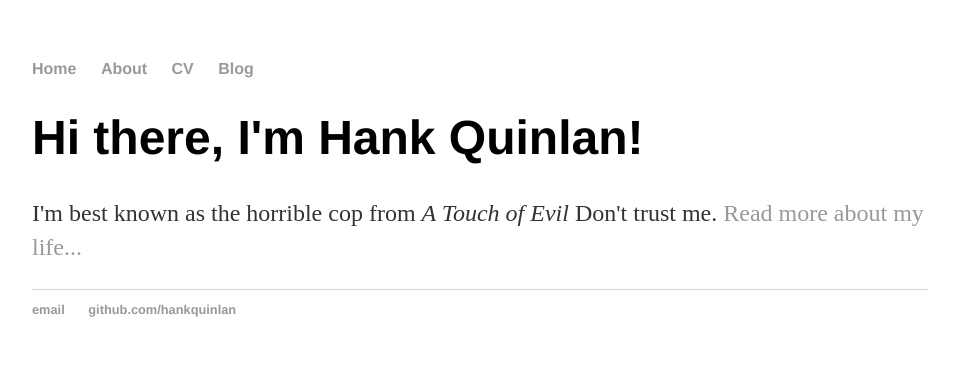
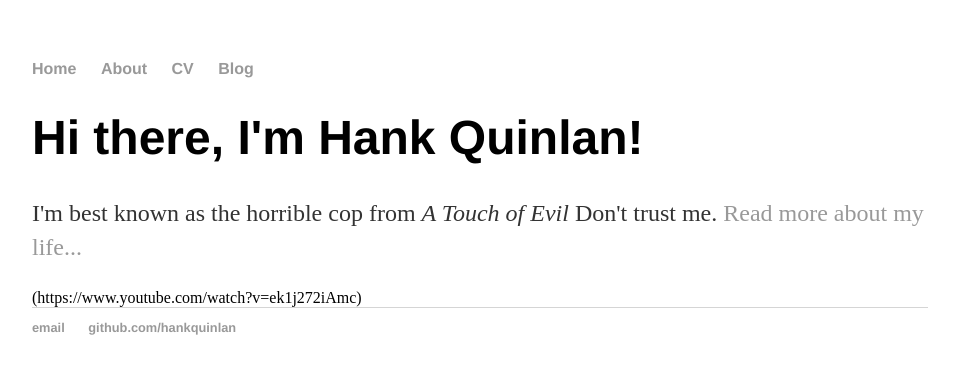
Before and after one commit to SeattleZ/seattlez.github.io, a Jekyll site: the page built from index.html, in a window 1280 px wide. Shown: the top 374 px of the page, without its empty margins (160-1115 px from the left). Built offline with Jekyll 4.4.1, drawn with Linux system fonts in a browser that asks for light colours; part of the change alters nothing that is shown.

```diff
--- a/index.html
+++ b/index.html
@@ -5,4 +5,7 @@ title: Hank Quinlan, Horrible Cop
 <div class="blurb">
 	<h1>Hi there, I'm Hank Quinlan!</h1>
 	<p>I'm best known as the horrible cop from <em>A Touch of Evil</em> Don't trust me. <a href="/about">Read more about my life...</a></p>
+
+(https://www.youtube.com/watch?v=ek1j272iAmc)
+
 </div><!-- /.blurb -->
```
